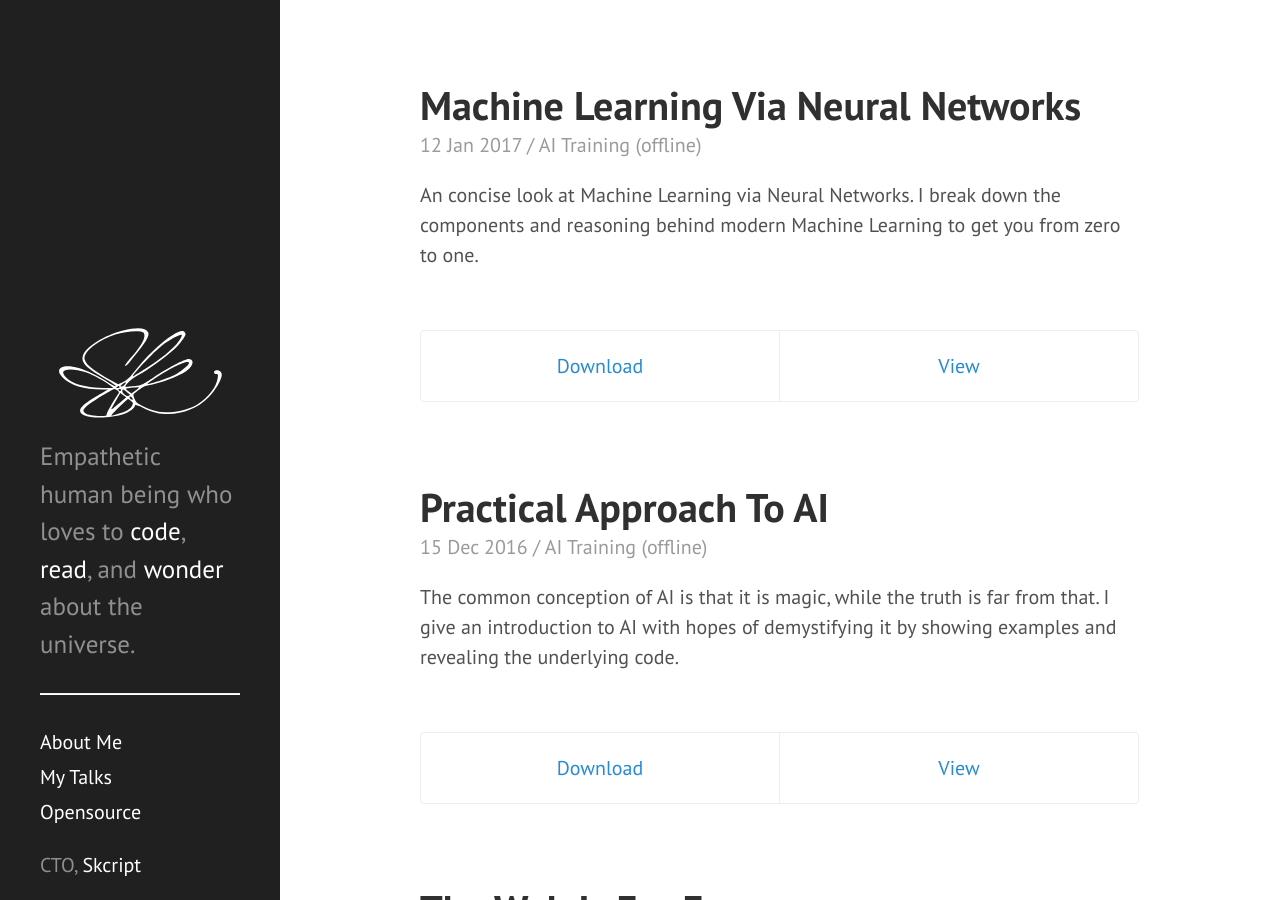
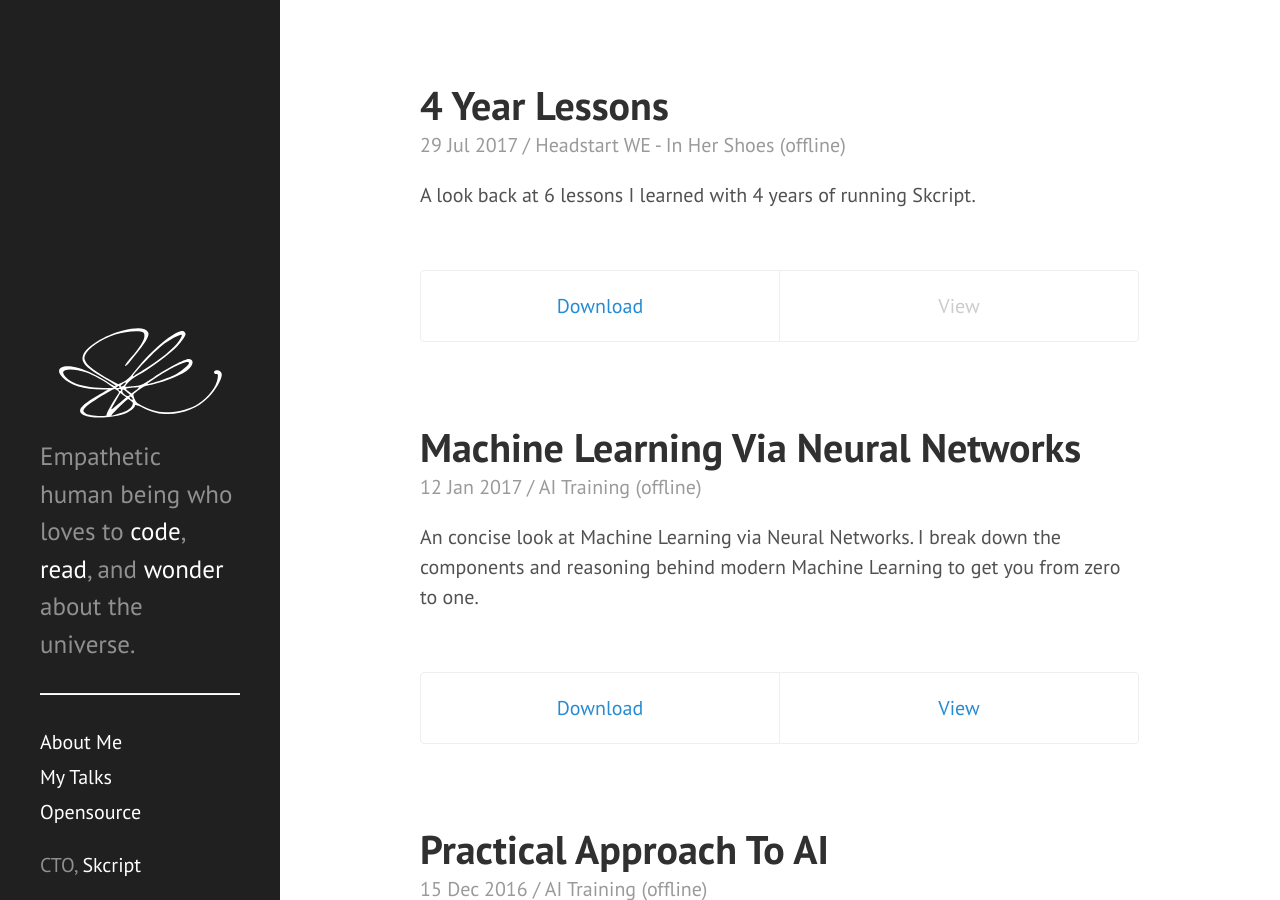
Before and after one commit to swaathi/swaathi.github.io, a Jekyll site: the page built from talks/index.html, in a window 1280 px wide and 900 px high. Built offline with Jekyll 4.4.1, drawn with Linux system fonts in a browser that asks for light colours.

Commit message:
Update talks.yml

```diff
--- a/_data/talks.yml
+++ b/_data/talks.yml
@@ -1,3 +1,11 @@
+- name: "4 Year Lessons"
+  path: "lessons.pdf"
+  link: ""
+  date: 2017-07-29 03:00:00 +5:30 GMT
+  description: "A look back at 6 lessons I learned with 4 years of running Skcript."
+  event:
+    name: "Headstart WE - In Her Shoes"
+    offline: true
 - name: "Machine Learning Via Neural Networks"
   path: "machine-learning-via-neural-networks.pdf"
   link: "https://docs.google.com/a/karthikk.net/presentation/d/1l9y-gelNMHu1LaFnId6Nn3fQNqC_qqz_ZSnOvzqvc-I/edit?usp=sharing"
```
